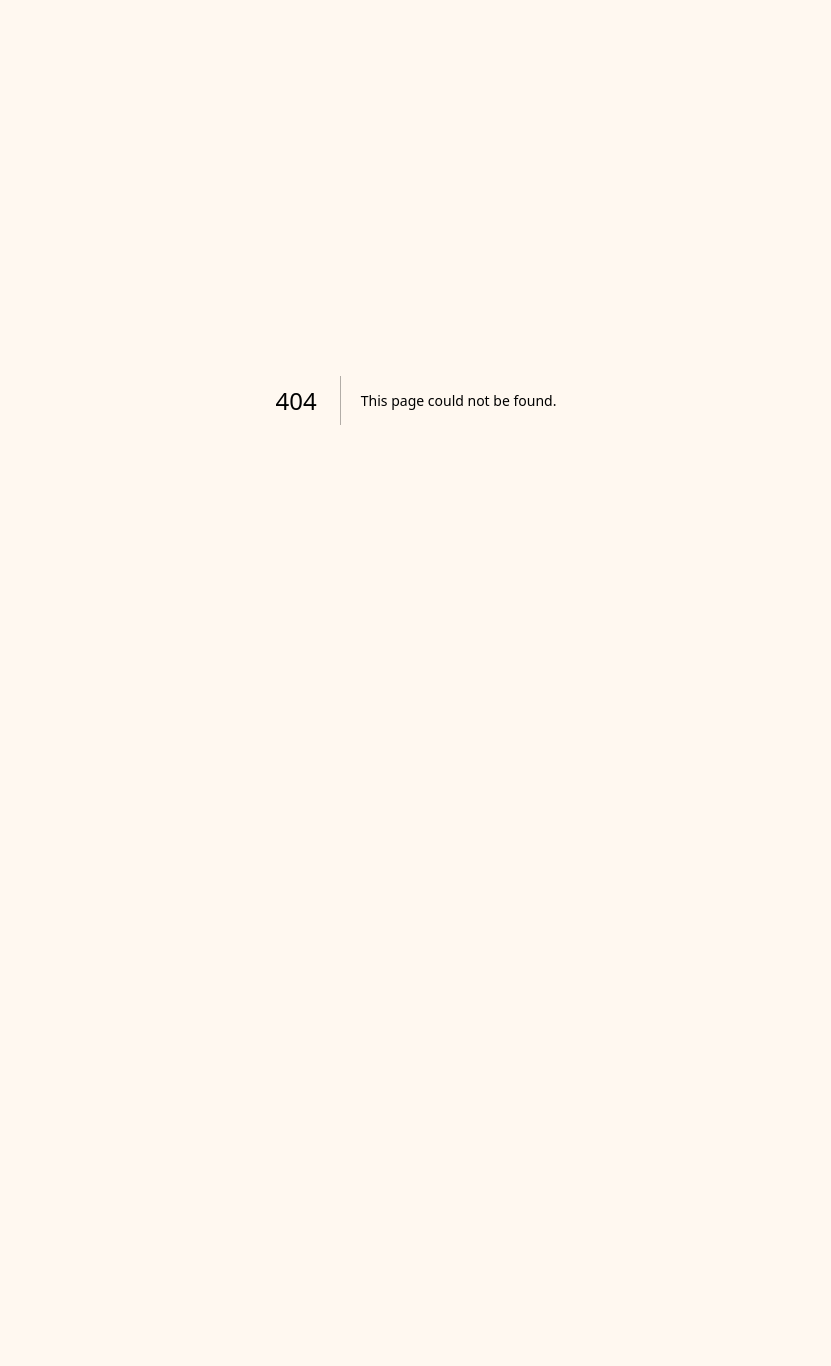
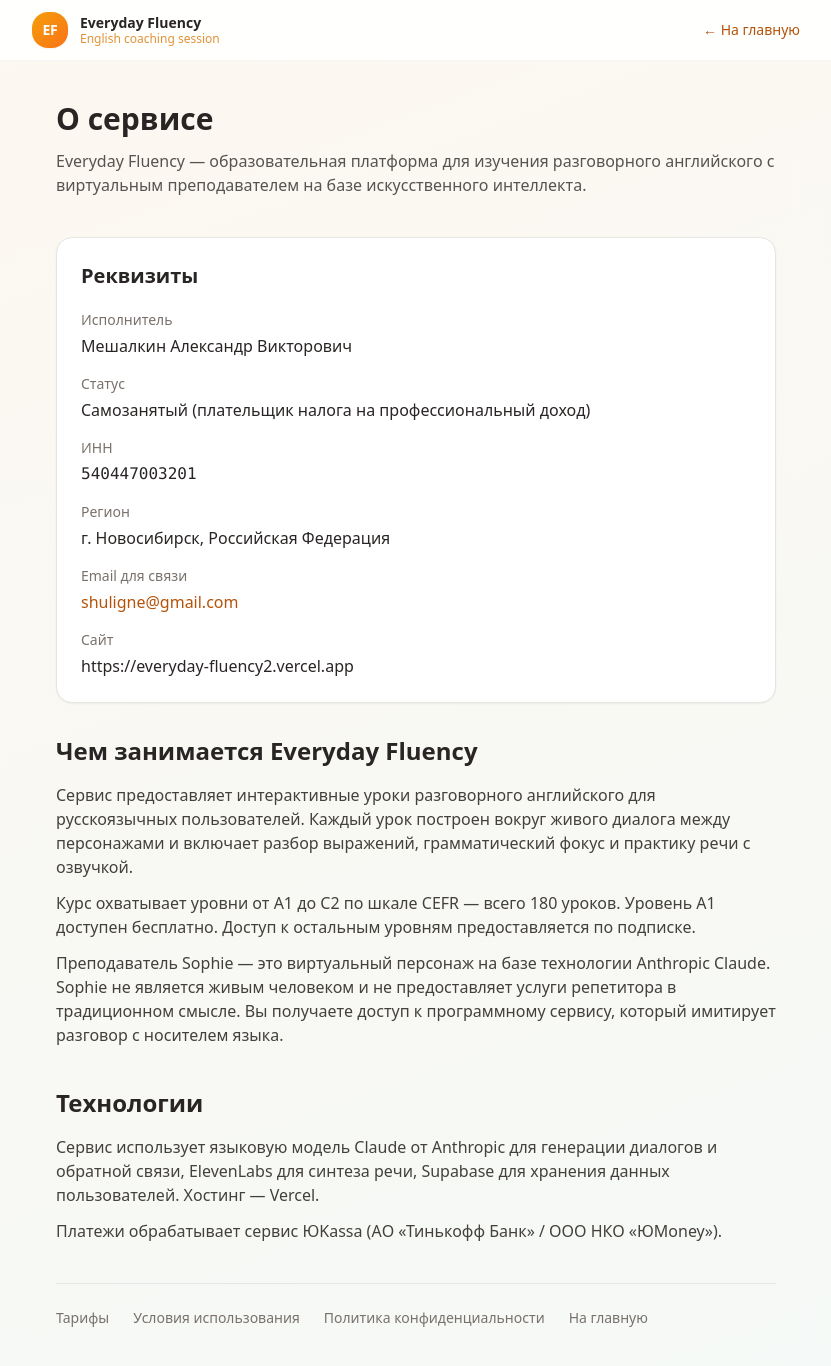
Before and after one commit to shuligne-ops/everyday-fluency2, a Next.js app: page /about in a window 1280 px wide. Before the commit this address had no page. Shown: the whole page, without its empty margins (224-1055 px from the left). Before the commit the page ends 800 px from the top, so only its background shows below. Built offline with nearby package versions, Linux system fonts and the light colour scheme.

Commit message:
Create About page for Everyday Fluency
This file contains the About page for the Everyday Fluency platform, detailing the service, its features, and contact information.

```diff
--- /dev/null
+++ b/src/app/about/page.tsx
@@ -0,0 +1,134 @@
+"use client";
+
+import Link from "next/link";
+
+export default function AboutPage() {
+  return (
+    <div
+      className="min-h-screen"
+      style={{ background: "linear-gradient(160deg, #fdf8f0 0%, #f5f9f7 100%)" }}
+    >
+      {/* Header */}
+      <header className="bg-white/90 backdrop-blur-md border-b border-stone-100 px-4 sm:px-6 py-3">
+        <div className="max-w-3xl mx-auto flex items-center justify-between">
+          <Link href="/" className="flex items-center gap-3">
+            <div
+              className="w-9 h-9 rounded-2xl flex items-center justify-center shadow-sm"
+              style={{ background: "linear-gradient(135deg, #f59e0b, #f97316)" }}
+            >
+              <span className="text-white font-bold text-sm tracking-tight">EF</span>
+            </div>
+            <div>
+              <h1 className="text-sm font-bold text-stone-800 leading-tight">Everyday Fluency</h1>
+              <p className="text-xs text-amber-600/80 leading-tight">English coaching session</p>
+            </div>
+          </Link>
+          <Link
+            href="/"
+            className="text-sm text-amber-700 hover:text-amber-900 font-medium"
+          >
+            ← На главную
+          </Link>
+        </div>
+      </header>
+
+      {/* Content */}
+      <main className="max-w-3xl mx-auto px-4 sm:px-6 py-10">
+        <h1 className="text-3xl font-bold text-stone-800 mb-3">О сервисе</h1>
+        <p className="text-stone-600 mb-10">
+          Everyday Fluency — образовательная платформа для изучения разговорного английского
+          с виртуальным преподавателем на базе искусственного интеллекта.
+        </p>
+
+        {/* Реквизиты */}
+        <div className="bg-white rounded-2xl border border-stone-200 p-6 shadow-sm mb-8">
+          <h2 className="text-xl font-bold text-stone-800 mb-5">Реквизиты</h2>
+          <dl className="space-y-4">
+            <div>
+              <dt className="text-sm text-stone-500 mb-1">Исполнитель</dt>
+              <dd className="text-stone-800 font-medium">
+                Мешалкин Александр Викторович
+              </dd>
+            </div>
+            <div>
+              <dt className="text-sm text-stone-500 mb-1">Статус</dt>
+              <dd className="text-stone-800">
+                Самозанятый (плательщик налога на профессиональный доход)
+              </dd>
+            </div>
+            <div>
+              <dt className="text-sm text-stone-500 mb-1">ИНН</dt>
+              <dd className="text-stone-800 font-mono">540447003201</dd>
+            </div>
+            <div>
+              <dt className="text-sm text-stone-500 mb-1">Регион</dt>
+              <dd className="text-stone-800">г. Новосибирск, Российская Федерация</dd>
+            </div>
+            <div>
+              <dt className="text-sm text-stone-500 mb-1">Email для связи</dt>
+              <dd>
+                <a
+                  href="mailto:shuligne@gmail.com"
+                  className="text-amber-700 hover:text-amber-900 font-medium"
+                >
+                  shuligne@gmail.com
+                </a>
+              </dd>
+            </div>
+            <div>
+              <dt className="text-sm text-stone-500 mb-1">Сайт</dt>
+              <dd className="text-stone-800">
+                https://everyday-fluency2.vercel.app
+              </dd>
+            </div>
+          </dl>
+        </div>
+
+        {/* О сервисе */}
+        <h2 className="text-2xl font-bold text-stone-800 mb-4">Чем занимается Everyday Fluency</h2>
+        <p className="text-stone-700 mb-3">
+          Сервис предоставляет интерактивные уроки разговорного английского для русскоязычных
+          пользователей. Каждый урок построен вокруг живого диалога между персонажами и
+          включает разбор выражений, грамматический фокус и практику речи с озвучкой.
+        </p>
+        <p className="text-stone-700 mb-3">
+          Курс охватывает уровни от A1 до C2 по шкале CEFR — всего 180 уроков. Уровень A1
+          доступен бесплатно. Доступ к остальным уровням предоставляется по подписке.
+        </p>
+        <p className="text-stone-700 mb-10">
+          Преподаватель Sophie — это виртуальный персонаж на базе технологии Anthropic Claude.
+          Sophie не является живым человеком и не предоставляет услуги репетитора в
+          традиционном смысле. Вы получаете доступ к программному сервису, который
+          имитирует разговор с носителем языка.
+        </p>
+
+        {/* Технологии */}
+        <h2 className="text-2xl font-bold text-stone-800 mb-4">Технологии</h2>
+        <p className="text-stone-700 mb-3">
+          Сервис использует языковую модель Claude от Anthropic для генерации диалогов и
+          обратной связи, ElevenLabs для синтеза речи, Supabase для хранения данных
+          пользователей. Хостинг — Vercel.
+        </p>
+        <p className="text-stone-700 mb-10">
+          Платежи обрабатывает сервис ЮKassa (АО «Тинькофф Банк» / ООО НКО «ЮMoney»).
+        </p>
+
+        {/* Footer links */}
+        <div className="border-t border-stone-200 pt-6 text-sm text-stone-500 flex flex-wrap gap-x-6 gap-y-2">
+          <Link href="/pricing" className="hover:text-amber-700">
+            Тарифы
+          </Link>
+          <Link href="/terms" className="hover:text-amber-700">
+            Условия использования
+          </Link>
+          <Link href="/privacy" className="hover:text-amber-700">
+            Политика конфиденциальности
+          </Link>
+          <Link href="/" className="hover:text-amber-700">
+            На главную
+          </Link>
+        </div>
+      </main>
+    </div>
+  );
+}
```
